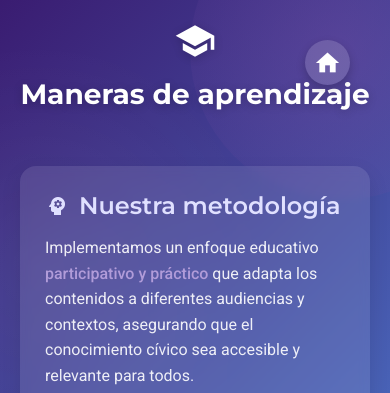
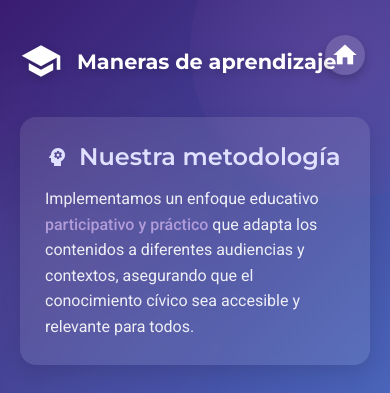
Before and after one commit to PConexion-Global/proyecto-social, a plain HTML site: page Aprendizaje.html in a window 390 px wide. Shown: the top 393 px of the page. Drawn offline with Linux system fonts and the light colour scheme.

Commit message:
Update Aprendizaje.html

```diff
--- a/Aprendizaje.html
+++ b/Aprendizaje.html
@@ -60,7 +60,7 @@
         }
 
         .header {
-            margin-bottom: 40px;
+            margin-bottom: 20px;
             position: relative;
         }
 
@@ -220,7 +220,7 @@
 
         .home-button {
             position: absolute;
-            top: 20px;
+            top: 0px;
             right: 20px;
             background: rgba(255, 255, 255, 0.15);
             border-radius: 50%;
@@ -265,14 +265,18 @@
                 padding: 20px;
             }
             .title {
-                font-size: 28px;
-                text-align: center;
-                justify-content: center;
+                font-size: 1.3rem;
+                text-align: left;
+                justify-content: left;
+                margin-top: 20px;
             }
             .home-button {
-                width: 45px;
-                height: 45px;
+                width: 40px;
+                height: 40px;
+                right: 5px;
+                top: 15px;
             }
+
         }
     </style>
 </head>
```
